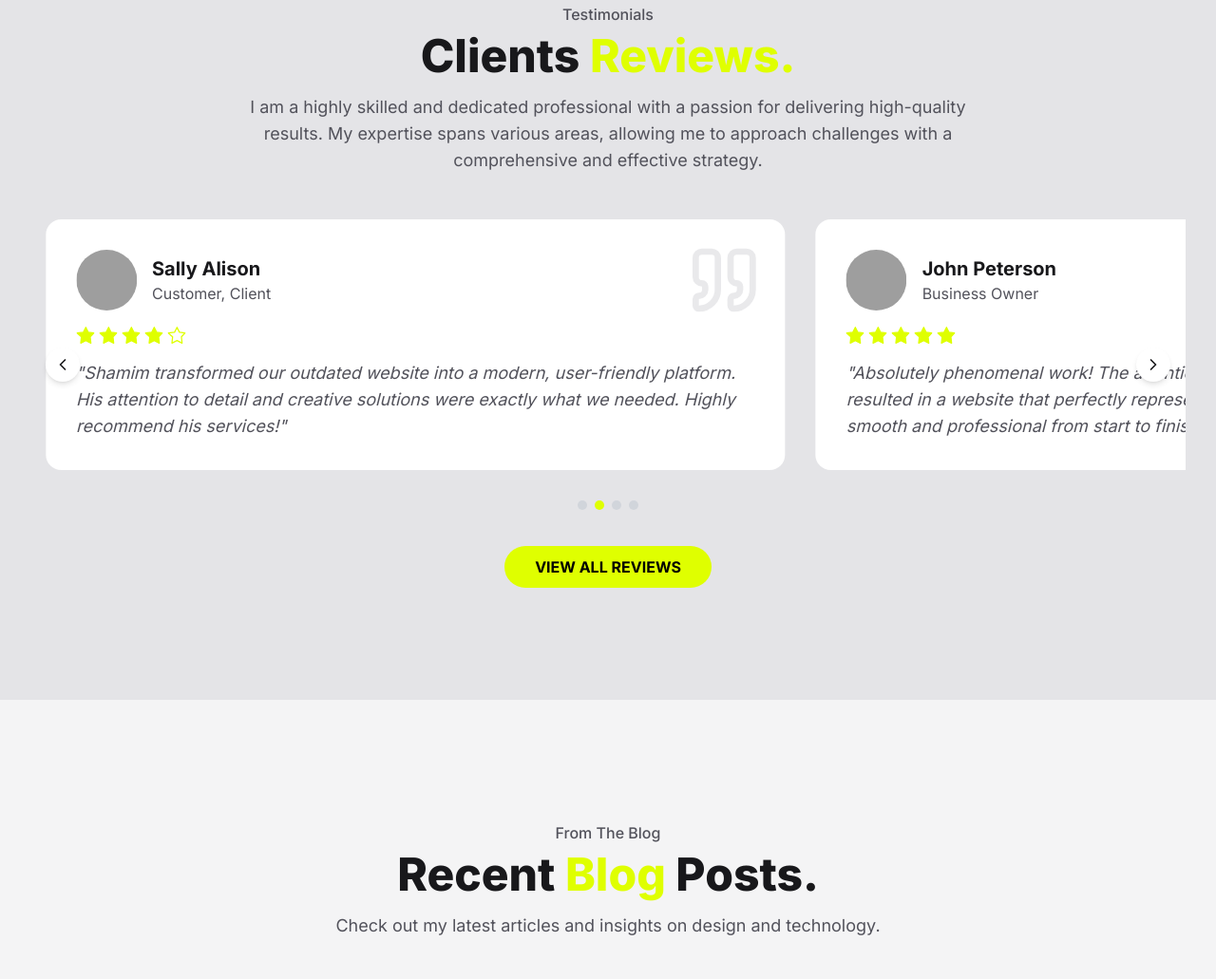
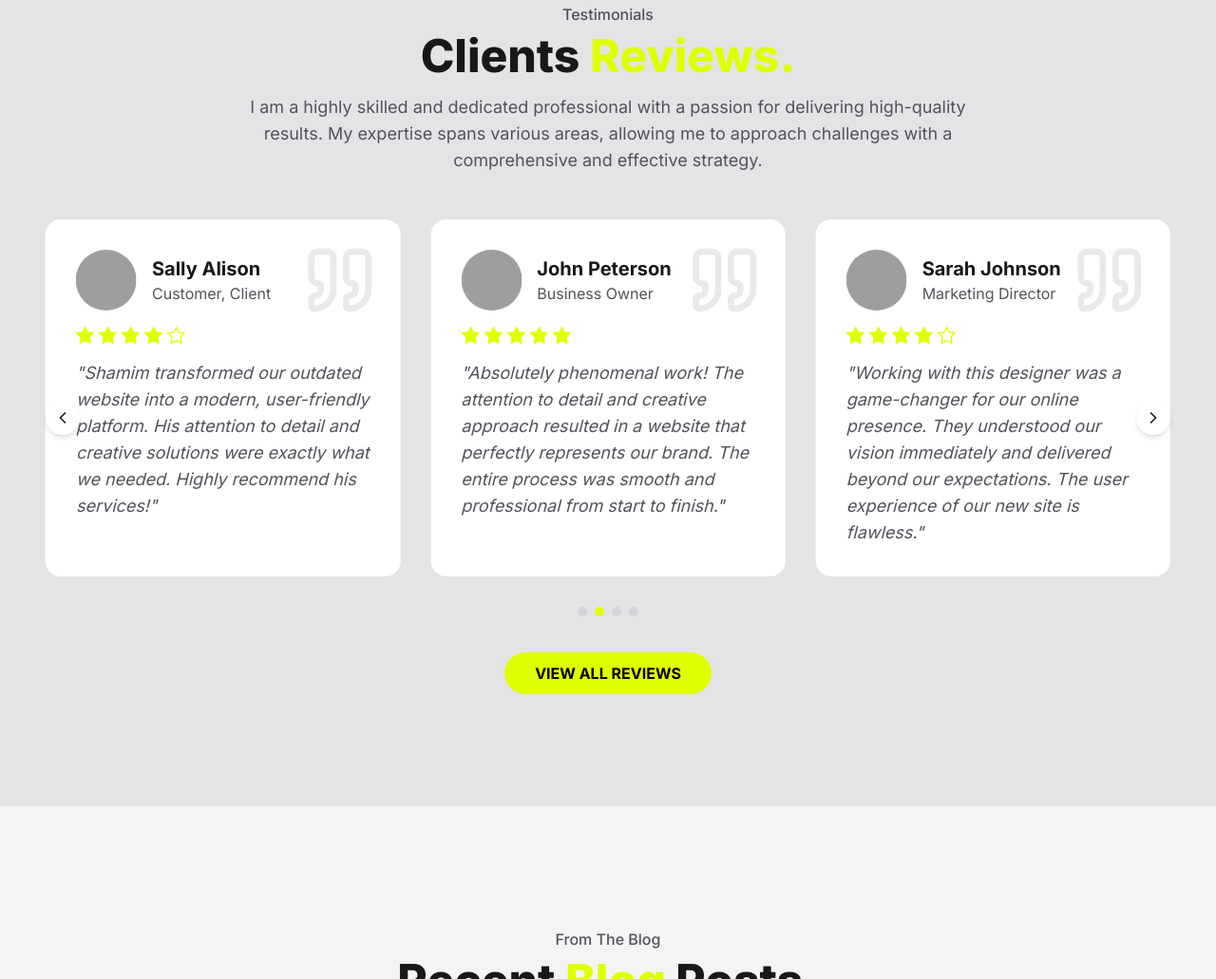
Before and after one commit to Dev-Shamim/my-portfolio, a plain HTML site: page index.html in a window 1280 px wide. Shown: the part 5083-6114 px from the top of the page at 95% size. Drawn offline with nearby package versions, Linux system fonts and the light colour scheme; grey boxes are pictures that could not be loaded.

Commit message:
Fix: Ensure testimonial section is mobile responsive

```diff
--- a/css/style.css
+++ b/css/style.css
@@ -184,7 +184,6 @@
 
         .testimonial-track {
             display: flex;
-            width: calc(200%);
             transition: transform 0.5s ease-in-out;
         }
 
```
